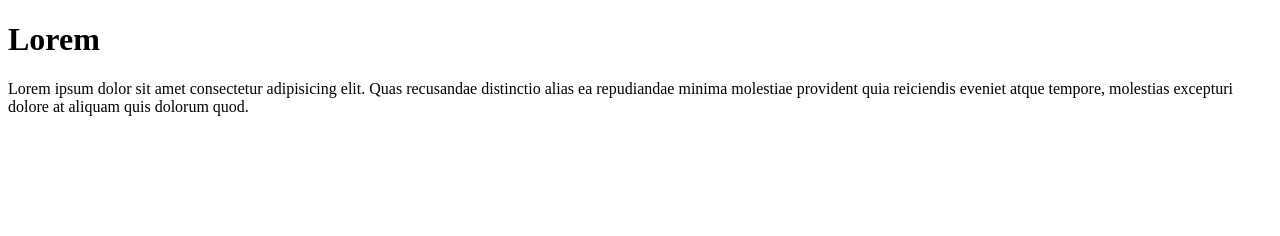
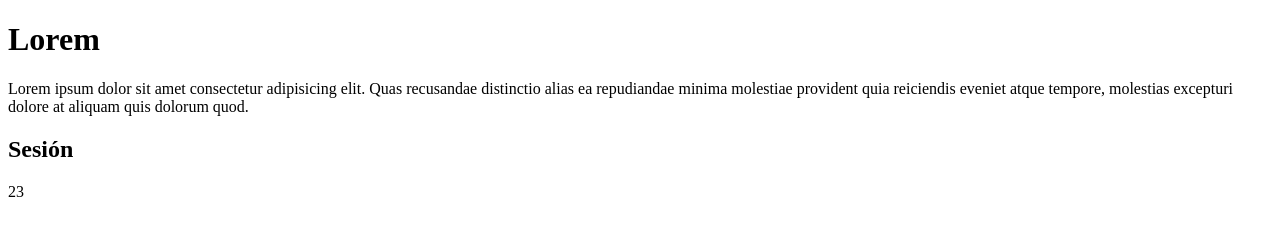
Before and after one commit to luivelandia09/session23, a plain HTML site: page index.html in a window 1280 px wide. Drawn offline with Linux system fonts and the light colour scheme.

Commit message:
Escribiendo código

```diff
--- a/index.html
+++ b/index.html
@@ -8,5 +8,7 @@
 <body>
     <h1>Lorem</h1>
     <p>Lorem ipsum dolor sit amet consectetur adipisicing elit. Quas recusandae distinctio alias ea repudiandae minima molestiae provident quia reiciendis eveniet atque tempore, molestias excepturi dolore at aliquam quis dolorum quod.</p>
+<h2>Sesión</h2>
+<p>23</p>
 </body>
 </html>
```
